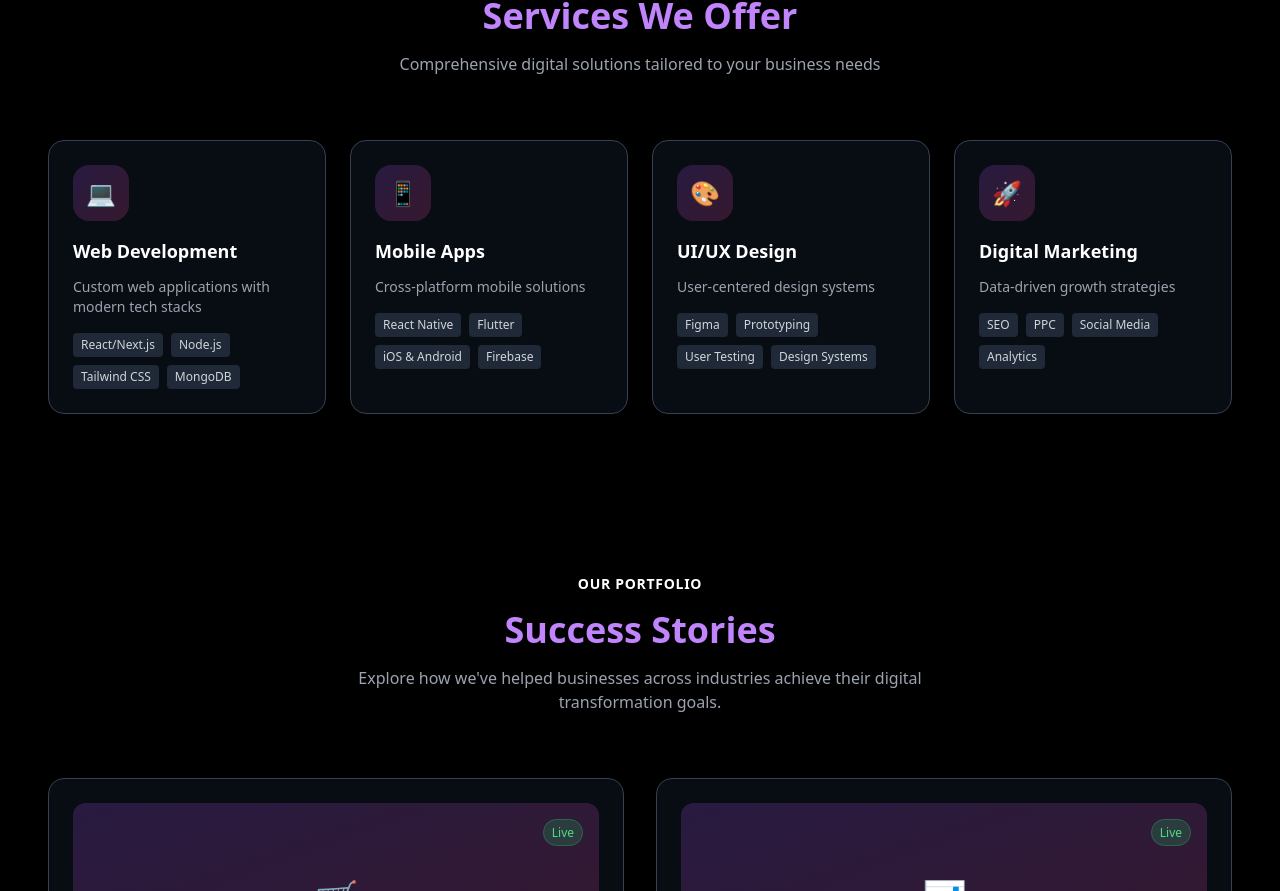
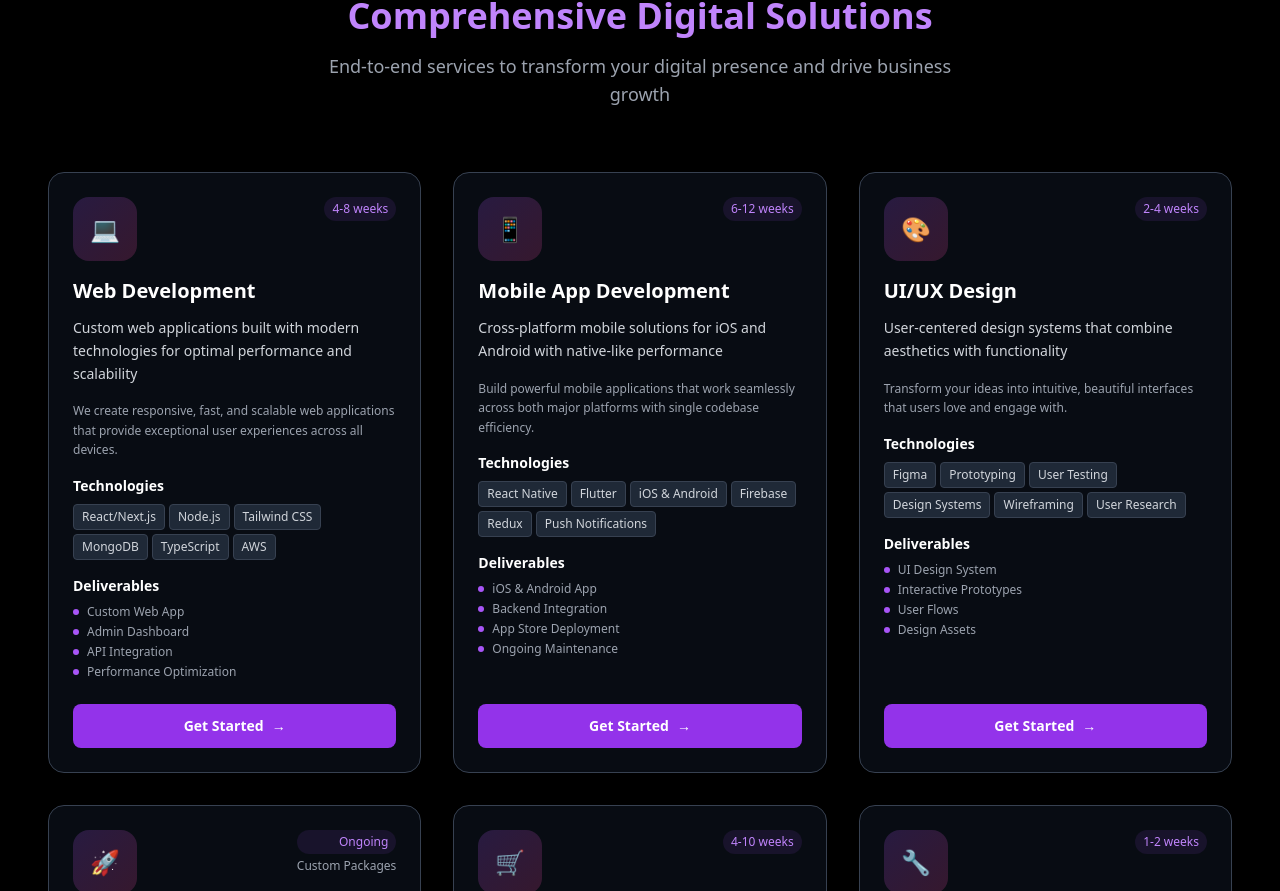
Before and after one commit to nautilusverse/astrologer-rekhasharma, a Next.js app: page / in a window 1280 px wide. Shown: the part 1909-2800 px from the top of the page. Built offline with nearby package versions, Linux system fonts and the light colour scheme.

Commit message:
services

```diff
--- a/src/app/globals.css
+++ b/src/app/globals.css
@@ -130,9 +130,6 @@ html {
 }
 
 /* Custom cursor styles */
-* {
-  cursor: none;
-}
 
 /* Ensure buttons and links are clickable with custom cursor */
 button, a, [role="button"] {
--- a/src/app/page.js
+++ b/src/app/page.js
@@ -5,6 +5,7 @@ import { motion, AnimatePresence } from "framer-motion";
 import "./globals.css";
 
 // Interactive Background with improved particles
+// Interactive Background with improved particles - FIXED
 const InteractiveBackground = () => {
   const [mousePosition, setMousePosition] = useState({ x: 0, y: 0 });
   const [isMouseMoving, setIsMouseMoving] = useState(false);
@@ -29,16 +30,16 @@ const InteractiveBackground = () => {
   }, []);
 
   return (
-    <div className="fixed inset-0 overflow-hidden pointer-events-none z-0">
+    <div className="fixed inset-0 overflow-hidden z-0"> {/* pointer-events-none HATA DIYA */}
       {/* Animated Grid */}
-      <div className="absolute inset-0 grid-pattern opacity-20"></div>
+      <div className="absolute inset-0 grid-pattern opacity-20 pointer-events-none"></div>
 
       {/* Interactive Particles */}
-      <div className="absolute inset-0">
+      <div className="absolute inset-0 pointer-events-none">
         {[...Array(25)].map((_, i) => (
           <motion.div
             key={i}
-            className="absolute w-2 h-2 bg-purple-400/30 rounded-full"
+            className="absolute w-2 h-2 bg-purple-400/30 rounded-full pointer-events-none"
             initial={{
               x: Math.random() * window.innerWidth,
               y: Math.random() * window.innerHeight,
@@ -60,7 +61,7 @@ const InteractiveBackground = () => {
 
       {/* Moving Code Elements */}
       <motion.div
-        className="absolute top-20 left-5 text-xs text-pink-400/40 font-mono opacity-60"
+        className="absolute top-20 left-5 text-xs text-pink-400/40 font-mono opacity-60 pointer-events-none"
         animate={{ y: [0, -20, 0] }}
         transition={{ duration: 6, repeat: Infinity }}
       >
@@ -68,7 +69,7 @@ const InteractiveBackground = () => {
       </motion.div>
 
       <motion.div
-        className="absolute top-40 right-10 text-xs text-purple-400/40 font-mono opacity-70"
+        className="absolute top-40 right-10 text-xs text-purple-400/40 font-mono opacity-70 pointer-events-none"
         animate={{ y: [0, 15, 0] }}
         transition={{ duration: 8, repeat: Infinity, delay: 2 }}
       >
@@ -77,13 +78,13 @@ const InteractiveBackground = () => {
 
       {/* Floating Tech Orbs */}
       <motion.div
-        className="absolute top-0 right-0 w-80 h-80 bg-gradient-to-bl from-purple-500/5 via-transparent to-pink-500/5 rounded-full blur-3xl"
+        className="absolute top-0 right-0 w-80 h-80 bg-gradient-to-bl from-purple-500/5 via-transparent to-pink-500/5 rounded-full blur-3xl pointer-events-none"
         animate={{ scale: [1, 1.2, 1] }}
         transition={{ duration: 8, repeat: Infinity }}
       />
 
       <motion.div
-        className="absolute bottom-0 left-0 w-96 h-96 bg-gradient-to-tr from-purple-500/5 via-transparent to-pink-500/5 rounded-full blur-3xl"
+        className="absolute bottom-0 left-0 w-96 h-96 bg-gradient-to-tr from-purple-500/5 via-transparent to-pink-500/5 rounded-full blur-3xl pointer-events-none"
         animate={{ scale: [1.2, 1, 1.2] }}
         transition={{ duration: 10, repeat: Infinity, delay: 3 }}
       />
@@ -352,7 +353,7 @@ const AboutSection = () => {
               {/* Background Gradient */}
               <div className="absolute inset-0 bg-gradient-to-br from-purple-500/5 to-pink-500/5 opacity-0 group-hover:opacity-100 transition-opacity duration-300"></div>
 
-              <div className="relative z-10">
+              <div className="relative z-10 " >
                 <div className="w-16 h-16 bg-gradient-to-r from-purple-500 to-pink-500 rounded-2xl flex items-center justify-center text-2xl mb-6">
                   {item.icon}
                 </div>
@@ -678,31 +679,64 @@ const ProcessSection = () => {
 };
 
 // Services Section with transparent background
+// Enhanced Services Section with more details
 const ServicesSection = () => {
   const services = [
     {
       icon: "💻",
       title: "Web Development",
-      description: "Custom web applications with modern tech stacks",
-      features: ["React/Next.js", "Node.js", "Tailwind CSS", "MongoDB"]
+      description: "Custom web applications built with modern technologies for optimal performance and scalability",
+      features: ["React/Next.js", "Node.js", "Tailwind CSS", "MongoDB", "TypeScript", "AWS"],
+      details: "We create responsive, fast, and scalable web applications that provide exceptional user experiences across all devices.",
+      deliverables: ["Custom Web App", "Admin Dashboard", "API Integration", "Performance Optimization"],
+      timeline: "4-8 weeks"
     },
     {
       icon: "📱",
-      title: "Mobile Apps",
-      description: "Cross-platform mobile solutions",
-      features: ["React Native", "Flutter", "iOS & Android", "Firebase"]
+      title: "Mobile App Development",
+      description: "Cross-platform mobile solutions for iOS and Android with native-like performance",
+      features: ["React Native", "Flutter", "iOS & Android", "Firebase", "Redux", "Push Notifications"],
+      details: "Build powerful mobile applications that work seamlessly across both major platforms with single codebase efficiency.",
+      deliverables: ["iOS & Android App", "Backend Integration", "App Store Deployment", "Ongoing Maintenance"],
+      timeline: "6-12 weeks"
     },
     {
       icon: "🎨",
       title: "UI/UX Design",
-      description: "User-centered design systems",
-      features: ["Figma", "Prototyping", "User Testing", "Design Systems"]
+      description: "User-centered design systems that combine aesthetics with functionality",
+      features: ["Figma", "Prototyping", "User Testing", "Design Systems", "Wireframing", "User Research"],
+      details: "Transform your ideas into intuitive, beautiful interfaces that users love and engage with.",
+      deliverables: ["UI Design System", "Interactive Prototypes", "User Flows", "Design Assets"],
+      timeline: "2-4 weeks"
     },
     {
       icon: "🚀",
       title: "Digital Marketing",
-      description: "Data-driven growth strategies",
-      features: ["SEO", "PPC", "Social Media", "Analytics"]
+      description: "Data-driven growth strategies to boost your online presence and conversions",
+      features: ["SEO Optimization", "PPC Campaigns", "Social Media", "Analytics", "Content Strategy", "Conversion Rate Optimization"],
+      details: "Drive qualified traffic, increase brand awareness, and convert visitors into loyal customers.",
+      deliverables: ["SEO Audit", "Marketing Strategy", "Content Plan", "Performance Reports"],
+      timeline: "Ongoing",
+      price: "Custom Packages"
+    },
+    {
+      icon: "🛒",
+      title: "E-commerce Solutions",
+      description: "Complete online store development with secure payment integration",
+      features: ["Shopify", "WooCommerce", "Payment Gateways", "Inventory Management", "Order Tracking", "Security"],
+      details: "Launch your online store with all the features needed to sell products and grow your business.",
+      deliverables: ["Online Store", "Payment Integration", "Product Management", "Analytics Dashboard"],
+      timeline: "4-10 weeks"
+    },
+    {
+      icon: "🔧",
+      title: "Tech Consulting",
+      description: "Strategic technology guidance to optimize your digital infrastructure",
+      features: ["System Architecture", "Cloud Migration", "Performance Audit", "Security Assessment", "Tech Stack Selection", "Scalability Planning"],
+      details: "Get expert advice on technology decisions, architecture planning, and digital transformation.",
+      deliverables: ["Technical Audit", "Architecture Plan", "Implementation Roadmap", "Best Practices Guide"],
+      timeline: "1-2 weeks"
+
     }
   ];
 
@@ -717,38 +751,124 @@ const ServicesSection = () => {
         >
           <span className="text-white text-sm font-semibold mb-4 block uppercase tracking-wider">Our Expertise</span>
           <h2 className="text-purple-400 text-3xl lg:text-4xl font-black mb-4">
-            Services We Offer
+            Comprehensive Digital Solutions
           </h2>
-          <p className="text-gray-400 max-w-2xl mx-auto">
-            Comprehensive digital solutions tailored to your business needs
+          <p className="text-gray-400 max-w-2xl mx-auto text-lg">
+            End-to-end services to transform your digital presence and drive business growth
           </p>
         </motion.div>
 
-        <div className="grid grid-cols-1 md:grid-cols-2 lg:grid-cols-4 gap-6">
+        <div className="grid grid-cols-1 md:grid-cols-2 lg:grid-cols-3 gap-8">
           {services.map((service, index) => (
             <motion.div
               key={index}
-              className="group bg-gray-900/50 border border-gray-700 rounded-2xl p-6 hover:border-purple-500/50 transition-all duration-300 cursor-pointer backdrop-blur-sm"
+              className="group bg-gray-900/50 border border-gray-700 rounded-2xl p-6 hover:border-purple-500/50 transition-all duration-300 cursor-pointer backdrop-blur-sm h-full flex flex-col"
               initial={{ opacity: 0, y: 30 }}
               whileInView={{ opacity: 1, y: 0 }}
               transition={{ duration: 0.6, delay: index * 0.1 }}
-              whileHover={{ y: -10 }}
+              whileHover={{ y: -5 }}
             >
-              <div className="w-14 h-14 bg-gradient-to-br from-purple-500/20 to-pink-500/20 rounded-2xl flex items-center justify-center text-2xl mb-4 group-hover:scale-110 transition-transform duration-300">
+              {/* Service Header */}
+              <div className="flex items-start justify-between mb-4">
+                <div className="w-16 h-16 bg-gradient-to-br from-purple-500/20 to-pink-500/20 rounded-2xl flex items-center justify-center text-2xl group-hover:scale-110 transition-transform duration-300">
                   {service.icon}
                 </div>
-              <h3 className="text-white font-bold text-lg mb-3">{service.title}</h3>
-              <p className="text-gray-400 text-sm mb-4">{service.description}</p>
-              <div className="flex flex-wrap gap-2">
+                <div className="text-right">
+                  <div className="text-xs text-purple-400 font-medium bg-purple-500/10 px-2 py-1 rounded-full">
+                    {service.timeline}
+                  </div>
+                  <div className="text-xs text-gray-400 mt-1">
+                    {service.price}
+                  </div>
+                </div>
+              </div>
+
+              {/* Service Content */}
+              <div className="flex-1">
+                <h3 className="text-white font-bold text-xl mb-3">{service.title}</h3>
+                <p className="text-gray-300 text-sm mb-4 leading-relaxed">{service.description}</p>
+
+                {/* Detailed Description */}
+                <p className="text-gray-400 text-xs mb-4 leading-relaxed">
+                  {service.details}
+                </p>
+
+                {/* Tech Stack */}
+                <div className="mb-4">
+                  <h4 className="text-white text-sm font-semibold mb-2">Technologies</h4>
+                  <div className="flex flex-wrap gap-1">
                     {service.features.map((feature, idx) => (
-                  <span key={idx} className="px-2 py-1 bg-gray-800 text-gray-300 rounded text-xs">
+                      <span key={idx} className="px-2 py-1 bg-gray-800 text-gray-300 rounded text-xs border border-gray-700">
                         {feature}
                       </span>
                     ))}
                   </div>
+                </div>
+
+                {/* Deliverables */}
+                <div>
+                  <h4 className="text-white text-sm font-semibold mb-2">Deliverables</h4>
+                  <div className="space-y-1">
+                    {service.deliverables.map((deliverable, idx) => (
+                      <div key={idx} className="flex items-center space-x-2 text-xs text-gray-400">
+                        <div className="w-1.5 h-1.5 bg-purple-500 rounded-full flex-shrink-0"></div>
+                        <span>{deliverable}</span>
+                      </div>
+                    ))}
+                  </div>
+                </div>
+              </div>
+
+              {/* CTA Button */}
+              <motion.button
+                className="w-full mt-6 bg-purple-600 text-white py-3 rounded-lg font-semibold hover:bg-purple-700 transition-colors text-sm flex items-center justify-center space-x-2"
+                whileHover={{ scale: 1.02 }}
+                whileTap={{ scale: 0.98 }}
+              >
+                <span>Get Started</span>
+                <span>→</span>
+              </motion.button>
             </motion.div>
           ))}
         </div>
+
+        {/* Services Summary */}
+        <motion.div
+          className="mt-16 bg-gradient-to-r from-purple-500/10 to-pink-500/10 rounded-2xl p-8 border border-purple-500/20 backdrop-blur-sm"
+          initial={{ opacity: 0, y: 30 }}
+          whileInView={{ opacity: 1, y: 0 }}
+          transition={{ duration: 0.6, delay: 0.4 }}
+        >
+          <div className="grid grid-cols-1 md:grid-cols-3 gap-8 text-center">
+            {[
+              {
+                icon: "⚡",
+                title: "Fast Delivery",
+                description: "Quick project turnaround without compromising quality"
+              },
+              {
+                icon: "💎",
+                title: "Premium Quality",
+                description: "Industry best practices and cutting-edge technologies"
+              },
+              {
+                icon: "🛡️",
+                title: "Ongoing Support",
+                description: "Continuous maintenance and support after project completion"
+              }
+            ].map((item, index) => (
+              <motion.div
+                key={index}
+                className="text-center"
+                whileHover={{ scale: 1.05 }}
+              >
+                <div className="text-3xl mb-3">{item.icon}</div>
+                <h4 className="text-white font-semibold text-lg mb-2">{item.title}</h4>
+                <p className="text-gray-400 text-sm">{item.description}</p>
+              </motion.div>
+            ))}
+          </div>
+        </motion.div>
       </div>
     </section>
   );
@@ -757,8 +877,21 @@ const ServicesSection = () => {
 // Rest of the components remain the same...
 
 // Portfolio Section with transparent background
+// Portfolio Section with enhanced visuals
 const PortfolioSection = () => {
   const portfolioProjects = [
+    {
+      emoji: "⚔️",
+      title: "The Frontline Fury",
+      description: "A dynamic gaming news platform with real-time updates, community features, and interactive content for gamers worldwide.",
+      tech: ["Next.js", "React", "Tailwind CSS", "MongoDB", "Node.js", "Cloudinary"],
+      status: "Live",
+      duration: "3 Months",
+
+      image: "/thefrontlinefury.jpg", // Add your image path here
+      link: "https://thefrontlinefury.com",
+      features: ["Real-time News", "Community Forum", "User Profiles", "Content Management"]
+    },
     {
       emoji: "🛒",
       title: "E-Commerce Revolution",
@@ -766,7 +899,10 @@ const PortfolioSection = () => {
       tech: ["React", "Node.js", "MongoDB", "Stripe", "AWS", "Redis"],
       status: "Live",
       duration: "6 Months",
-      budget: "$85,000"
+
+      image: "/ecommerce.jpg",
+      link: "#",
+      features: ["Payment Gateway", "Inventory Management", "Order Tracking", "Admin Dashboard"]
     },
     {
       emoji: "📊",
@@ -775,7 +911,10 @@ const PortfolioSection = () => {
       tech: ["Next.js", "D3.js", "Python", "PostgreSQL", "Docker", "Kubernetes"],
       status: "Live",
       duration: "8 Months",
-      budget: "$120,000"
+
+      image: "/analytics.jpg",
+      link: "#",
+      features: ["Real-time Data", "Predictive Analytics", "Custom Reports", "Data Visualization"]
     }
   ];
 
@@ -797,7 +936,7 @@ const PortfolioSection = () => {
           </p>
         </motion.div>
 
-        <div className="grid grid-cols-1 lg:grid-cols-2 gap-8">
+        <div className="grid grid-cols-1 lg:grid-cols-2 xl:grid-cols-3 gap-8">
           {portfolioProjects.map((project, index) => (
             <motion.div
               key={index}
@@ -807,59 +946,97 @@ const PortfolioSection = () => {
               transition={{ duration: 0.6, delay: index * 0.1 }}
               whileHover={{ y: -10 }}
             >
-              <div className="relative overflow-hidden rounded-xl mb-4">
-                <div className="w-full h-48 bg-gradient-to-br from-purple-500/20 to-pink-500/20 rounded-xl flex items-center justify-center text-4xl">
-                  {project.emoji}
-                </div>
-                <div className="absolute inset-0 bg-black/60 opacity-0 group-hover:opacity-100 transition-all duration-500 flex items-center justify-center space-x-4">
-                  <motion.button
-                    className="bg-purple-500 text-white px-4 py-2 rounded-lg font-semibold"
-                    whileHover={{ scale: 1.05 }}
-                  >
-                    View Case Study
-                  </motion.button>
-                  <motion.button
-                    className="bg-white/20 text-white px-4 py-2 rounded-lg font-semibold backdrop-blur-sm"
-                    whileHover={{ scale: 1.05 }}
-                  >
-                    Live Demo
-                  </motion.button>
-                </div>
-                <div className="absolute top-4 right-4">
-                  <span className="bg-green-500/20 text-green-400 text-xs px-2 py-1 rounded-full border border-green-500/30">
+              {/* Project Header with Emoji and Status */}
+              <div className="flex items-center justify-between mb-4">
+                <div className="text-4xl">{project.emoji}</div>
+                <span className="bg-green-500/20 text-green-400 text-xs px-3 py-1 rounded-full border border-green-500/30 font-medium">
                   {project.status}
                 </span>
               </div>
-              </div>
+
+              {/* Project Title and Description */}
               <h3 className="text-white font-bold text-xl mb-3">{project.title}</h3>
               <p className="text-gray-400 text-sm mb-4 leading-relaxed">{project.description}</p>
+
+              {/* Project Visual - Placeholder with gradient */}
+              <div className="relative overflow-hidden rounded-xl mb-4 h-48 bg-gradient-to-br from-purple-500/20 via-pink-500/20 to-blue-500/20 flex items-center justify-center group-hover:scale-105 transition-transform duration-500">
+                <div className="text-6xl opacity-60 group-hover:opacity-80 transition-opacity duration-300">
+                  {project.emoji}
+                </div>
+                <div className="absolute inset-0 bg-black/40 opacity-0 group-hover:opacity-100 transition-opacity duration-300 flex items-center justify-center">
+                  <motion.button
+                    className="bg-purple-600 text-white px-6 py-3 rounded-lg font-semibold hover:bg-purple-700 transition-colors"
+                    whileHover={{ scale: 1.05 }}
+                  >
+                    Visit Website
+                  </motion.button>
+                </div>
+              </div>
+
+              {/* Project Features */}
+              <div className="grid grid-cols-2 gap-2 mb-4">
+                {project.features.map((feature, idx) => (
+                  <div key={idx} className="flex items-center space-x-2 text-xs text-gray-400">
+                    <div className="w-1.5 h-1.5 bg-purple-500 rounded-full"></div>
+                    <span>{feature}</span>
+                  </div>
+                ))}
+              </div>
+
+              {/* Tech Stack */}
               <div className="flex flex-wrap gap-2 mb-4">
                 {project.tech.map((tech, idx) => (
-                  <span key={idx} className="px-3 py-1 bg-purple-500/10 text-purple-400 rounded-lg text-xs border border-purple-500/20">
+                  <span key={idx} className="px-3 py-1 bg-purple-500/10 text-purple-400 rounded-lg text-xs border border-purple-500/20 font-medium">
                     {tech}
                   </span>
                 ))}
               </div>
-              <div className="flex justify-between items-center text-xs text-gray-500">
-                <span>📅 {project.duration}</span>
-                <span>💰 {project.budget}</span>
+
+              {/* Project Meta */}
+              <div className="flex justify-between items-center text-xs text-gray-500 border-t border-gray-700/50 pt-4">
+                <div className="flex items-center space-x-4">
+                  <span className="flex items-center space-x-1">
+                    <span>📅</span>
+                    <span>{project.duration}</span>
+                  </span>
+                  <span className="flex items-center space-x-1">
+                    <span></span>
+                    <span>{project.budget}</span>
+                  </span>
+                </div>
+                <motion.a
+                  href={project.link}
+                  className="text-purple-400 hover:text-purple-300 transition-colors flex items-center space-x-1"
+                  whileHover={{ x: 5 }}
+                >
+                  <span>View Live</span>
+                  <span>→</span>
+                </motion.a>
               </div>
             </motion.div>
           ))}
         </div>
 
+        {/* Call to Action */}
         <motion.div
           className="text-center mt-16"
           initial={{ opacity: 0, y: 20 }}
           whileInView={{ opacity: 1, y: 0 }}
           transition={{ duration: 0.6 }}
         >
+          <div className="bg-gradient-to-r from-purple-500/10 to-pink-500/10 rounded-2xl p-8 border border-purple-500/20 backdrop-blur-sm">
+            <h3 className="text-white font-bold text-2xl mb-4">Have a Project in Mind?</h3>
+            <p className="text-gray-300 mb-6 max-w-2xl mx-auto">
+              Let's discuss how we can bring your vision to life with cutting-edge technology and innovative design.
+            </p>
             <motion.button
-            className="border border-gray-600 text-white px-8 py-4 rounded-xl font-semibold hover:border-purple-500 hover:bg-purple-500/5 transition-all duration-300"
+              className="bg-gradient-to-r from-purple-500 to-pink-500 text-white px-8 py-4 rounded-xl font-semibold hover:shadow-2xl hover:shadow-purple-500/25 transition-all duration-300"
               whileHover={{ scale: 1.05, y: -2 }}
+              whileTap={{ scale: 0.95 }}
             >
-            View All Case Studies →
+              Start Your Project Today
             </motion.button>
+          </div>
         </motion.div>
       </div>
     </section>
@@ -867,6 +1044,7 @@ const PortfolioSection = () => {
 };
 
 // Testimonials with transparent background
+// Testimonials with transparent background - FIXED
 const TestimonialsCarousel = () => {
   const testimonials = [
     {
@@ -949,15 +1127,14 @@ const TestimonialsCarousel = () => {
             ))}
           </motion.div>
 
-          {/* Gradient Overlays */}
-          <div className="absolute left-0 top-0 w-32 h-full bg-gradient-to-r from-black to-transparent z-10"></div>
-          <div className="absolute right-0 top-0 w-32 h-full bg-gradient-to-l from-black to-transparent z-10"></div>
+          {/* Gradient Overlays - FIXED (transparent kar diya) */}
+          <div className="absolute left-0 top-0 w-32 h-full bg-gradient-to-r from-transparent to-transparent z-10"></div>
+          <div className="absolute right-0 top-0 w-32 h-full bg-gradient-to-l from-transparent to-transparent z-10"></div>
         </div>
       </div>
     </section>
   );
 };
-
 // CTA Section with transparent background
 const CTASection = () => {
   return (
@@ -1246,9 +1423,8 @@ export default function Home() {
   }
 
   return (
-    <main className="min-h-screen text-white w-full overflow-x-hidden bg-black cursor-none">
+    <main className="min-h-screen text-white w-full overflow-x-hidden bg-black">
       <InteractiveBackground />
-      <CustomCursor />
 
       <Header />
       <ModernHero />
```
Lines whose indentation alone changed are shown as unchanged.
